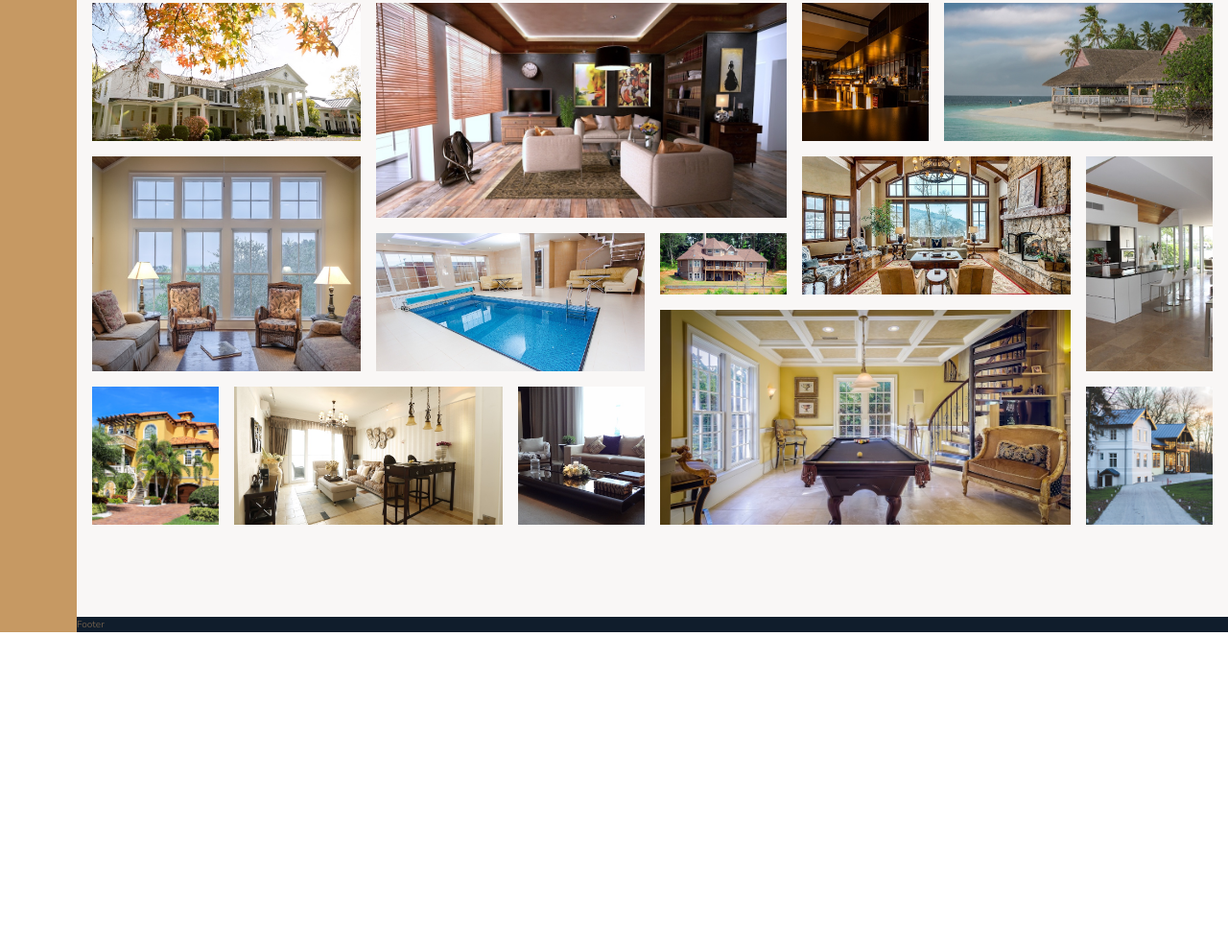
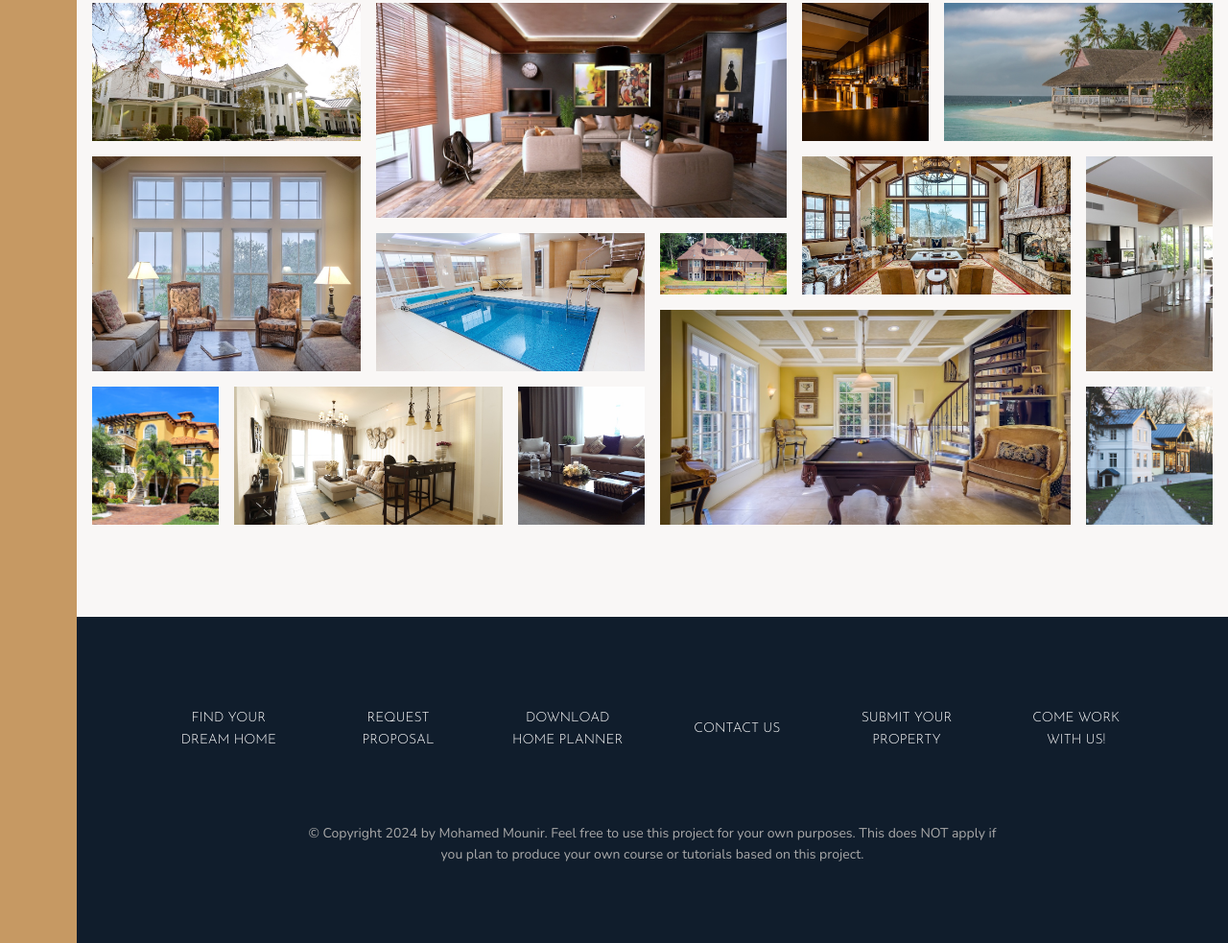
Before and after one commit to mohamedmounir2425/Nexter, a website: page index.html in a window 1280 px wide. Shown: the part 3067-4050 px from the top of the page at 96% size. Before the commit the page ends 3726 px from the top, so only its background shows below. Drawn offline with nearby package versions, Linux system fonts and the light colour scheme.

Commit message:
✅ finish footer section

```diff
--- a/index.html
+++ b/index.html
@@ -365,6 +365,31 @@
         />
       </figure>
     </section>
-    <footer class="footer">Footer</footer>
+    <footer class="footer">
+      <ul class="nav">
+        <li class="nav__item">
+          <a href="#" class="nav__link">Find your dream home</a>
+        </li>
+        <li class="nav__item">
+          <a href="#" class="nav__link">Request proposal</a>
+        </li>
+        <li class="nav__item">
+          <a href="#" class="nav__link">Download home planner</a>
+        </li>
+        <li class="nav__item"><a href="#" class="nav__link">Contact us</a></li>
+        <li class="nav__item">
+          <a href="#" class="nav__link">Submit your property</a>
+        </li>
+        <li class="nav__item">
+          <a href="#" class="nav__link">Come work with us!</a>
+        </li>
+      </ul>
+
+      <p class="copyright">
+        &copy; Copyright 2024 by Mohamed Mounir. Feel free to use this project
+        for your own purposes. This does NOT apply if you plan to produce your
+        own course or tutorials based on this project.
+      </p>
+    </footer>
   </body>
 </html>
--- a/sass/_footer.scss
+++ b/sass/_footer.scss
@@ -1,4 +1,41 @@
 .footer {
   background-color: $color-secondary;
   grid-column: full-start / full-end;
+  padding: 8rem;
 }
+
+.nav {
+  list-style: none;
+  display: grid;
+  grid-template-columns: repeat(auto-fit, minmax(15rem, 1fr));
+  align-items: center;
+  gap: 2rem;
+
+  &__link:link,
+  &__link:visited {
+    color: $color-white;
+    text-transform: uppercase;
+    text-decoration: none;
+    font-size: 1.4rem;
+    font-family: $font-display;
+    padding: 1.5rem;
+    text-align: center;
+    display: block;
+    transition: all 0.2s;
+  }
+  &__link:hover,
+  &__link:active {
+    background-color: rgba($color-white, 0.05);
+    transform: translateY(-3px);
+  }
+}
+
+.copyright {
+  font-size: 1.4rem;
+  color: $color-grey-light-2;
+  text-align: center;
+  margin-top: 6rem;
+  width: 70%;
+  margin-right: auto;
+  margin-left: auto;
+}
```
Also changed, not shown: css/style.css, 1 other file.
